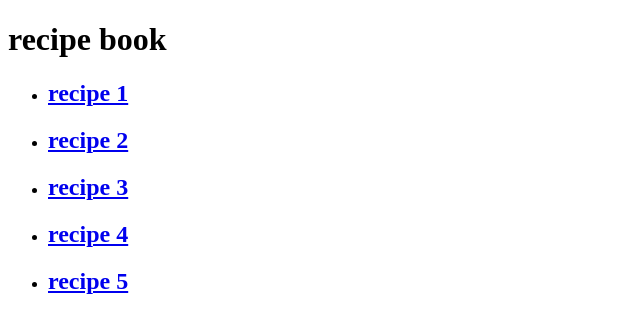
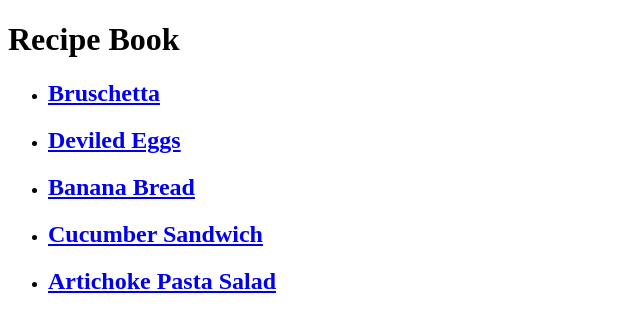
Before and after one commit to 25riesc/recipe, a plain HTML site: page index.html in a window 1280 px wide. Shown: the whole page, without its empty margins (0-640 px from the left). Drawn offline with Linux system fonts and the light colour scheme.

Commit message:
finished

```diff
--- a/index.html
+++ b/index.html
@@ -3,17 +3,17 @@
 <head>
         <meta charset="UTF-8:>
         <meta name="viewport" content = "width=device-width, initial-scale=1.0">
-        <title>recipes</title>
+        <title>Recipes Hub</title>
 </head>
 <body>
 
-<h1>recipe book</h1>
+<h1>Recipe Book</h1>
 <ul>
-        <li><h2> <a href="./pages/recipe1"> recipe 1</a></h2></li>
-        <li><h2> <a href="./pages/recipe2"> recipe 2</a></h2></li>
-        <li><h2> <a href="./pages/recipe3"> recipe 3</a></h2></li>
-        <li><h2> <a href="./pages/recipe4"> recipe 4</a></h2></li>
-        <li><h2> <a href="./pages/recipe5"> recipe 5</a></h2></li>
+        <li><h2> <a href="./recipes/recipe1.html">Bruschetta</a></h2></li>
+        <li><h2> <a href="./recipes/recipe2.html">Deviled Eggs</a></h2></li>
+        <li><h2> <a href="./recipes/recipe3.html">Banana Bread</a></h2></li>
+        <li><h2> <a href="./recipes/recipe4.html">Cucumber Sandwich</a></h2></li>
+        <li><h2> <a href="./recipes/recipe5.html">Artichoke Pasta Salad</a></h2></li>
 </ul>
 </body>
 </html>
```
